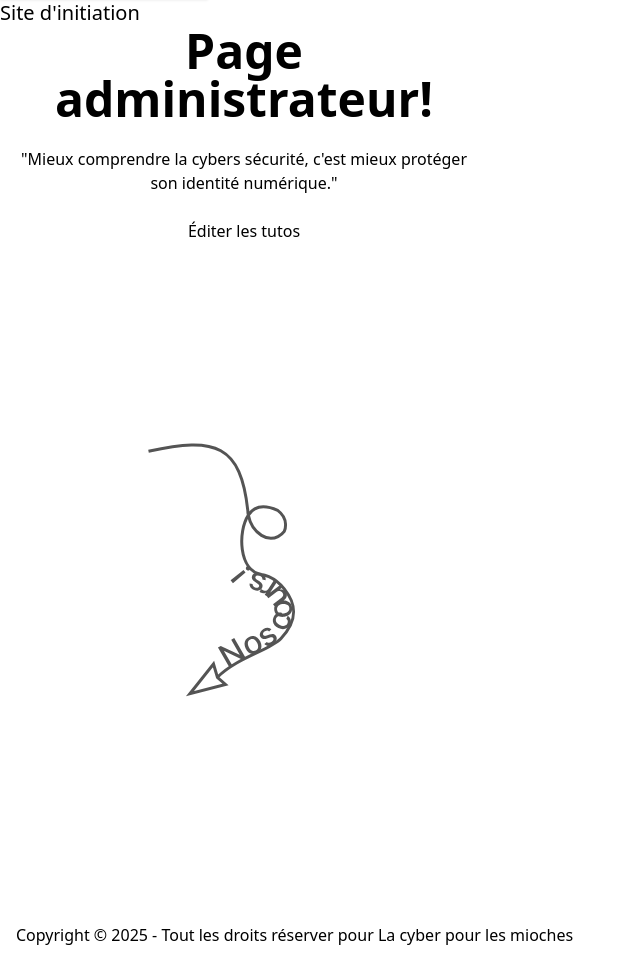
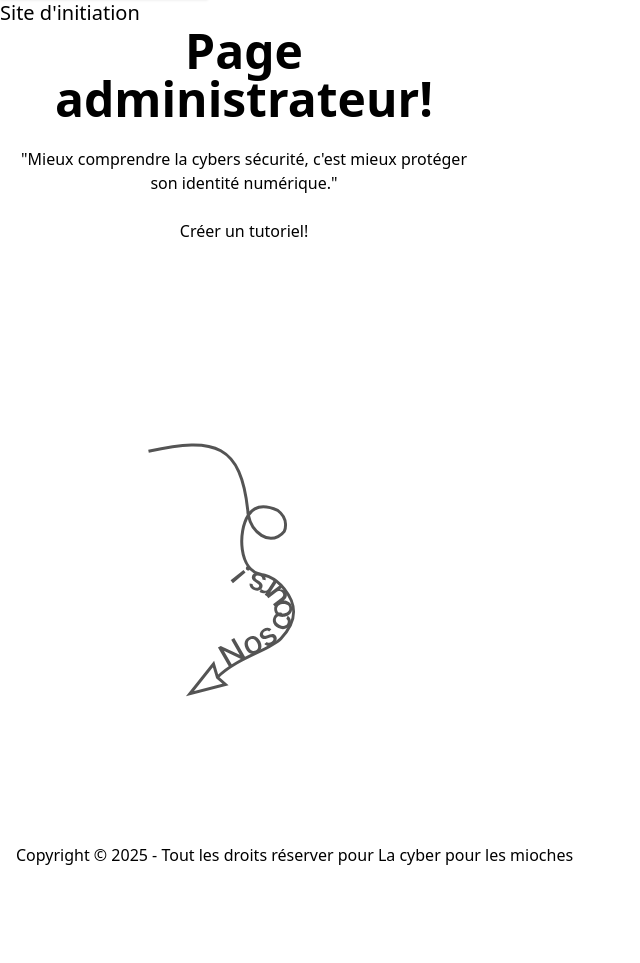
Before and after one commit to Ludoc0de/learn, a PHP site: page /templates/back/admin_page.php in a window 1280 px wide. Shown: the part 53-1016 px from the top of the page, without its empty margins (0-640 px from the left). After the commit the page ends 918 px from the top, so only its background shows below. Run offline with PHP 8.4, Linux system fonts and the light colour scheme; the template is opened without the code that fills it, so the values that code supplies are empty; a stand-in replaces the project's code that opens the database connection; some libraries are stand-ins or nearby versions.

Commit message:
update link

```diff
--- a/templates/back/admin_page.php
+++ b/templates/back/admin_page.php
@@ -7,14 +7,14 @@
                 <p class="py-6">
                     "Mieux comprendre la cybers sécurité, c'est mieux protéger son identité numérique."
                 </p>
-                <a href="index.php?action=tutorials" class=" btn btn-primary">Éditer les tutos
+                <a href="index.php?action=createTutorial" class=" btn btn-primary">Créer un tutoriel!
 
                 </a>
             </div>
         </div>
         <img src="public/images/arrow.svg" alt="flèche" class="relative top-50 left-32 animate-pulse">
     </div>
-    <div class="flex flex-wrap gap-6 justify-start my-10 lg:flex-row">
+    <!-- <div class="flex flex-wrap gap-6 justify-start my-10 lg:flex-row">
         <?php foreach (
             $availableTutorials as $tutorial
         ) { ?>
@@ -28,7 +28,7 @@
             </div>
         </div>
         <?php } ?>
-    </div>
+    </div> -->
 </div>
 <?php $content = ob_get_clean(); ?>
 <?php require('layout.php') ?>
```
